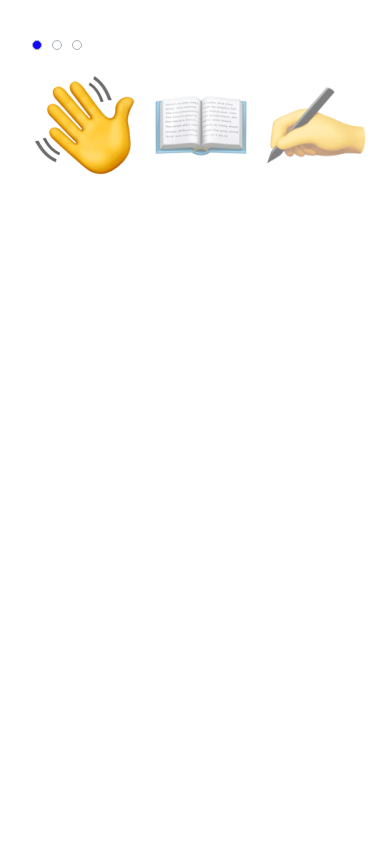
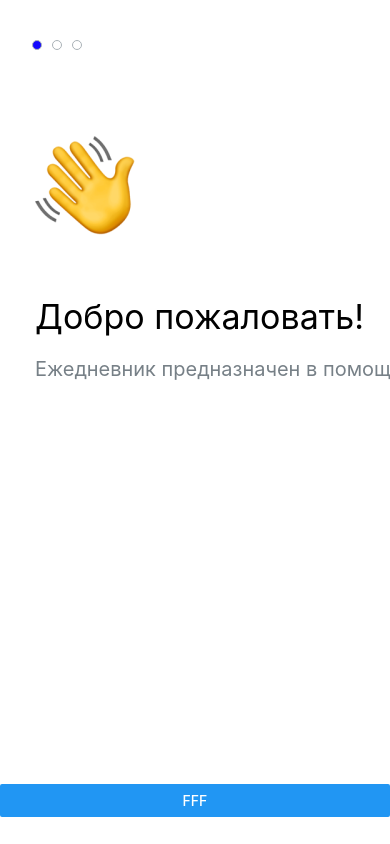
Before and after one commit to Smarrti/diary, a React Native app: screen / in a window 390 px wide. Built offline with nearby package versions, Linux system fonts and the light colour scheme.

Commit message:
onboarding carousel

```diff
--- a/src/screens/onboarding/index.tsx
+++ b/src/screens/onboarding/index.tsx
@@ -6,6 +6,7 @@ import {carouselContent} from './data';
 import {OnboardingCarouselItem} from './onboardingCarouselItem';
 import {CarouselPagination} from '../../ui/carousel/carouselPagination';
 import {HorizontalPaddingScreen} from '../../styles/constants';
+import {Button} from 'react-native';
 
 export const OnboardingScreen: FC = ({}) => {
   const [carouselIndex, setCarouselIndex] = useState(0);
@@ -18,11 +19,16 @@ export const OnboardingScreen: FC = ({}) => {
           currentIndex={carouselIndex}
         />
       </Header>
-      <Carousel
-        data={carouselContent}
-        ItemComponent={OnboardingCarouselItem}
-        onIndexChanged={index => setCarouselIndex(index)}
-      />
+      <Main>
+        <Carousel
+          data={carouselContent}
+          ItemComponent={OnboardingCarouselItem}
+          onIndexChanged={index => setCarouselIndex(index)}
+        />
+      </Main>
+      <Footer>
+        <Button title="fff" />
+      </Footer>
     </Root>
   );
 };
@@ -37,3 +43,11 @@ const Header = styled.View`
   margin: 40px 0 20px;
   padding: 0 ${HorizontalPaddingScreen}px;
 `;
+
+const Main = styled.View`
+  flex: 1;
+`;
+
+const Footer = styled.View`
+  height: 60px;
+`;
--- a/src/screens/onboarding/onboardingCarouselItem.tsx
+++ b/src/screens/onboarding/onboardingCarouselItem.tsx
@@ -1,15 +1,38 @@
 import React, {FC} from 'react';
 import {OnboardingCarouselContent} from './data';
-import {Image, View} from 'react-native';
+import {ScrollView} from 'react-native';
+import styled from 'styled-components/native';
+import {Text} from '../../ui/text';
+import {fontSizes, lineHeights} from '../../styles/constants';
+import {defaultColors} from '../../styles/colors';
 
 interface IProps {
   item: OnboardingCarouselContent;
 }
 
 export const OnboardingCarouselItem: FC<IProps> = ({item}) => {
+  const {image, title, content} = item;
+
   return (
-    <View>
-      <Image source={item.image} />
-    </View>
+    <ScrollView showsVerticalScrollIndicator={false}>
+      <StyledImage source={image} />
+      <Title fontSize={fontSizes.fs34}>{title}</Title>
+      <Text
+        fontSize={fontSizes.fs20}
+        color={defaultColors.grayText}
+        lineHeight={lineHeights.lh24}>
+        {content}
+      </Text>
+    </ScrollView>
   );
 };
+
+const StyledImage = styled.Image`
+  width: 100px;
+  height: 100px;
+  margin: 60px 0;
+`;
+
+const Title = styled(Text)`
+  margin-bottom: 20px;
+`;
```
